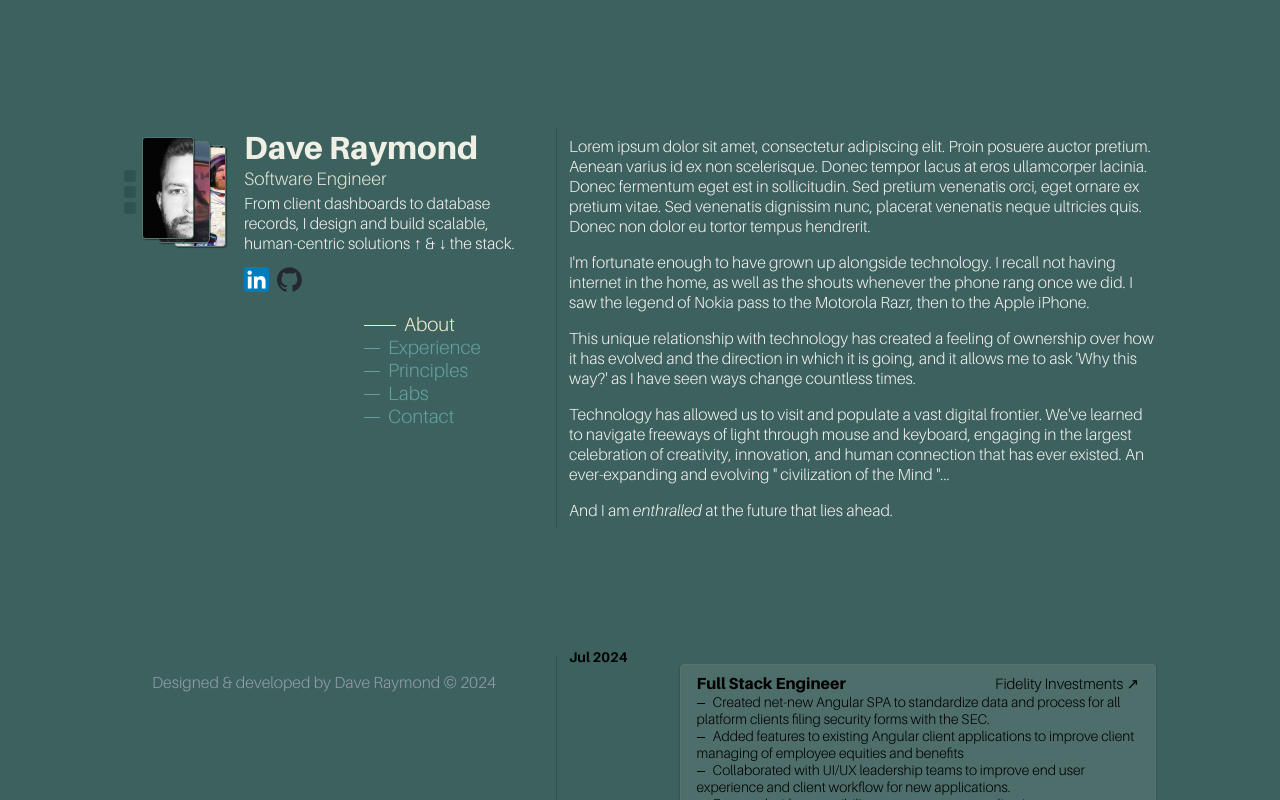
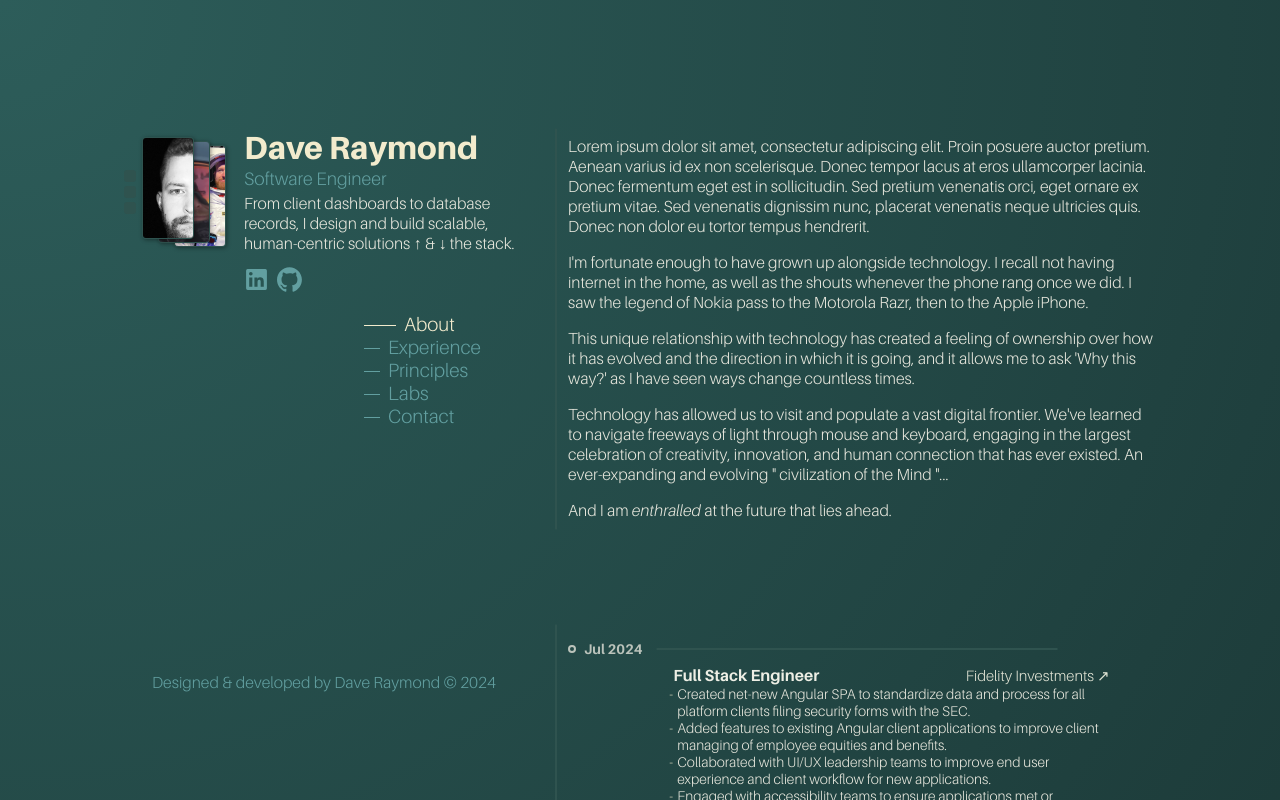
Before and after one commit to ravedaymond/portfolio-daveraymond.dev, a SvelteKit app in the folder frontend/: page / in a window 1280 px wide. Shown: the top 800 px of the page. Built offline with nearby package versions, Linux system fonts and the light colour scheme.

Commit message:
Color theme updated. Need to finalize font family and colors.

```diff
--- a/frontend/src/app.html
+++ b/frontend/src/app.html
@@ -22,6 +22,7 @@
 		font-family: var(--primary-font), sans-serif;
         font-weight: 300;
 		scroll-behavior: smooth;
+		background-color: var(--page-wrapper-background);
 	}
 
 	html, body, h1, h2, h3, h4, h5, h6, p {
--- a/frontend/src/routes/+page.svelte
+++ b/frontend/src/routes/+page.svelte
@@ -1,9 +1,24 @@
 <script>
 	let copyName = 'Dave Raymond';
 	let copyDate = new Date().getFullYear().toString();
+
+	const mgradient = {
+		x: 0,
+		y: 0
+	};
+
+	/** @param {MouseEvent} event */
+	function mousegradientmove(event) {
+		mgradient.x = event.pageX - window.scrollX;
+		mgradient.y = event.pageY - window.scrollY;
+	}
+
+
 </script>
 
+<svelte:window on:mousemove={mousegradientmove} />
 <div class="page-wrapper">
+	<span id="mouse-gradient" style="translate: calc(-50% + {mgradient.x}px) calc(-50% + {mgradient.y}px);"></span>
 	<div class="header-nav-wrapper">
 		<header>
 			<hgroup>
@@ -17,13 +32,13 @@
 			</hgroup>
 			<div>
 				<figure class="portrait">
-					<figcaption>I am a...<span>&nbsp;🖥️</span>Software Engineer.</figcaption>
+					<figcaption>I am a <span>&nbsp;🖥️</span>Software Engineer</figcaption>
 					<div class="portrait-frame">
 						<img src="/images/portraits/a.png" alt="Black and white headshot." />
 					</div>
 				</figure>
 				<figure class="portrait">
-					<figcaption hidden>I am a...<span>&nbsp;🌲</span>Outdoors Enthusiast.</figcaption>
+					<figcaption hidden>I am a <span>&nbsp;🌲</span>Outdoors Enthusiast</figcaption>
 					<div class="portrait-frame">
 						<img
 							src="/images/portraits/b.png"
@@ -32,7 +47,7 @@
 					</div>
 				</figure>
 				<figure class="portrait">
-					<figcaption hidden>I am a...<span>&nbsp;🚀Space Nerd.</span></figcaption>
+					<figcaption hidden>I am a <span>&nbsp;🚀</span>Space Nerd</figcaption>
 					<div class="portrait-frame">
 						<img
 							src="/images/portraits/c.png"
@@ -52,29 +67,25 @@
 			</div>
 			<ul>
 				<li>
-					<a href="https://linkedin.com/in/dave-raymond" target="_blank"  rel="external opener" aria-label="LinkedIn">
-						<svg xmlns="http://www.w3.org/2000/svg" height="72" viewBox="0 0 72 72" width="72">
-							<g fill="none" fill-rule="evenodd">
+					<a href="https://linkedin.com/in/dave-raymond" target="_blank"  rel="external noopener noreferrer" aria-label="LinkedIn">
+						<svg xmlns="http://www.w3.org/2000/svg" viewBox="0 0 24 24" fill="currentColor" aria-hidden="true">
 							<path
-									d="M8,72 L64,72 C68.418278,72 72,68.418278 72,64 L72,8 C72,3.581722 68.418278,-8.11624501e-16 64,0 L8,0 C3.581722,8.11624501e-16 -5.41083001e-16,3.581722 0,8 L0,64 C5.41083001e-16,68.418278 3.581722,72 8,72 Z"
-									fill="#007EBB"
+								fill-rule="evenodd"
+								clip-rule="evenodd"
+								d="M20.5 2h-17A1.5 1.5 0 002 3.5v17A1.5 1.5 0 003.5 22h17a1.5 1.5 0 001.5-1.5v-17A1.5 1.5 0 0020.5 2zM8 19H5v-9h3zM6.5 8.25A1.75 1.75 0 118.3 6.5a1.78 1.78 0 01-1.8 1.75zM19 19h-3v-4.74c0-1.42-.6-1.93-1.38-1.93A1.74 1.74 0 0013 14.19a.66.66 0 000 .14V19h-3v-9h2.9v1.3a3.11 3.11 0 012.7-1.4c1.55 0 3.36.86 3.36 3.66z"
+								fill="#629fa0"
 							/>
-								<path
-									d="M62,62 L51.315625,62 L51.315625,43.8021149 C51.315625,38.8127542 49.4197917,36.0245323 45.4707031,36.0245323 C41.1746094,36.0245323 38.9300781,38.9261103 38.9300781,43.8021149 L38.9300781,62 L28.6333333,62 L28.6333333,27.3333333 L38.9300781,27.3333333 L38.9300781,32.0029283 C38.9300781,32.0029283 42.0260417,26.2742151 49.3825521,26.2742151 C56.7356771,26.2742151 62,30.7644705 62,40.051212 L62,62 Z M16.349349,22.7940133 C12.8420573,22.7940133 10,19.9296567 10,16.3970067 C10,12.8643566 12.8420573,10 16.349349,10 C19.8566406,10 22.6970052,12.8643566 22.6970052,16.3970067 C22.6970052,19.9296567 19.8566406,22.7940133 16.349349,22.7940133 Z M11.0325521,62 L21.769401,62 L21.769401,27.3333333 L11.0325521,27.3333333 L11.0325521,62 Z"
-									fill="#FFF"
-								/>
-							</g>
 						</svg>
 					</a>
 				</li>
 				<li>
-					<a href="https://github.com/ravedaymond" target="_blank" rel="external opener" aria-label="GitHub">
+					<a href="https://github.com/ravedaymond" target="_blank" rel="external noopener noreferrer" aria-label="GitHub">
 						<svg xmlns="http://www.w3.org/2000/svg" width="98" viewBox="0 0 98 96" height="96">
 							<path
 								fill-rule="evenodd"
 								clip-rule="evenodd"
 								d="M48.854 0C21.839 0 0 22 0 49.217c0 21.756 13.993 40.172 33.405 46.69 2.427.49 3.316-1.059 3.316-2.362 0-1.141-.08-5.052-.08-9.127-13.59 2.934-16.42-5.867-16.42-5.867-2.184-5.704-5.42-7.17-5.42-7.17-4.448-3.015.324-3.015.324-3.015 4.934.326 7.523 5.052 7.523 5.052 4.367 7.496 11.404 5.378 14.235 4.074.404-3.178 1.699-5.378 3.074-6.6-10.839-1.141-22.243-5.378-22.243-24.283 0-5.378 1.94-9.778 5.014-13.2-.485-1.222-2.184-6.275.486-13.038 0 0 4.125-1.304 13.426 5.052a46.97 46.97 0 0 1 12.214-1.63c4.125 0 8.33.571 12.213 1.63 9.302-6.356 13.427-5.052 13.427-5.052 2.67 6.763.97 11.816.485 13.038 3.155 3.422 5.015 7.822 5.015 13.2 0 18.905-11.404 23.06-22.324 24.283 1.78 1.548 3.316 4.481 3.316 9.126 0 6.6-.08 11.897-.08 13.526 0 1.304.89 2.853 3.316 2.364 19.412-6.52 33.405-24.935 33.405-46.691C97.707 22 75.788 0 48.854 0z"
-								fill="#24292f"
+								fill="#629fa0"
 							/>
 						</svg>
 					</a>
@@ -116,8 +127,7 @@
 				navigate freeways of light through mouse and keyboard, engaging in the largest celebration
 				of creativity, innovation, and human connection that has ever existed. An ever-expanding and
 				evolving "
-				<a href="/declaration_of_the_independence_of_cyberspace.pdf" target="_blank" rel="opener"
-				style="text-decoration: none; color: inherit;">
+				<a href="/declaration_of_the_independence_of_cyberspace.pdf" target="_blank" style="text-decoration: none; color: inherit;">
 					civilization of the Mind
 				</a>"...
 			</p>
@@ -127,13 +137,13 @@
 			<h2 class="sr-only">Experience</h2>
 			<div class="exp-container">
 				<time datetime="2024-07">Jul 2024</time>
-				<section class="exp-card">
+				<a href="https://www.fidelity.com/" target="_blank" rel="external noopener noreferrer nofollow">
+					<section class="exp-details">
 						<hgroup>
 							<h3>Full Stack Engineer</h3>
-						<p><span class="sr-only">at</span>
-							<a href="https://www.fidelity.com/" target="_blank" rel="external opener nofollow">
+							<p>
+								<span class="sr-only">at</span>
 								Fidelity Investments<span>&nbsp;&nearr;</span>
-							</a>
 							</p>
 						</hgroup>
 						<ul>
@@ -143,7 +153,7 @@
 							</li>
 							<li>
 								Added features to existing Angular client applications to improve client managing of
-							employee equities and benefits
+								employee equities and benefits.
 							</li>
 							<li>
 								Collaborated with UI/UX leadership teams to improve end user experience and client
@@ -155,16 +165,16 @@
 							</li>
 						</ul>
 					</section>
+				</a>
 			</div>
 			<div class="exp-container">
 				<time datetime="2022-06">Jun 2022</time>
-				<section class="exp-card">
+				<a href="https://www.fidelity.com/" target="_blank" rel="external noopener noreferrer nofollow">
+					<section class="exp-details">
 						<hgroup>
 							<h3>Software Engineer</h3>
-						<p><span class="sr-only">at</span>
-							<a href="https://www.fidelity.com/" target="_blank" rel="external opener nofollow">
-								Fidelity Investments<span>&nbsp;&nearr;</span>
-							</a>
+							<p>
+								<span class="sr-only">at</span>Fidelity Investments<span>&nbsp;&nearr;</span>
 							</p>
 						</hgroup>
 						<ul>
@@ -186,16 +196,16 @@
 							</li>
 						</ul>
 					</section>
+				</a>
 			</div>
 			<div class="exp-container">
 				<time datetime="2019-05">May 2019</time>
-				<section class="exp-card">
+				<a href="https://jobs.fidelity.com/students/leap-program/" target="_blank" rel="external noreferrer noopener nofollow">
+					<section class="exp-details">
 						<hgroup>
 							<h3>LEAP Associate Software Engineer</h3>
-						<p><span class="sr-only">at</span>
-							<a href="https://www.fidelity.com/" target="_blank" rel="external opener nofollow">
-								Fidelity Investments<span>&nbsp;&nearr;</span>
-							</a>
+							<p>
+								<span class="sr-only">at</span>Fidelity Investments<span>&nbsp;&nearr;</span>
 							</p>
 						</hgroup>
 						<ul>
@@ -210,6 +220,7 @@
 							</li>
 						</ul>
 					</section>
+				</a>
 			</div>
 			<div class="exp-container">
 				<time datetime="2019-01">Jan 2019</time>
@@ -253,7 +264,7 @@
 		</section>
 	</main>
 	<footer>
-		<a href="https://github.com/ravedaymond">
+		<a href="https://github.com/ravedaymond" target="_blank" rel="external noopener noreferrer" aria-label="GitHub">
 			Designed &amp; developed by {copyName} &copy; {copyDate}
 		</a>
 	</footer>
@@ -263,27 +274,8 @@
 
 	:root {
 		/* Color variables */
-		--c-polar-1: #2e3440;
-		--c-polar-2: #3b4252;
-		--c-polar-3: #434c5e;
-		--c-polar-4: #4c566a;
-		--c-snow-1: #d8dee9;
-		--c-snow-2: #e5e9f0;
-		--c-snow-3: #eceff4;
-
-		--c-frost-1: #8fbcbb;
-		--c-frost-2: #88c0d0;
-		--c-frost-3: #81a1c1;
-		--c-frost-4: #5e81ac;
-
-		--c-aurora-red: #bf616a;
-		--c-aurora-orange: #d08770;
-		--c-aurora-yellow: #ebcb8b;
-		--c-aurora-green: #a3be8c;
-		--c-aurora-purple: #b48ead;
-
-
 		--c1-primary-pine-green: #2d5d5a; /* light text */
+		--c1-primary-pine-green-dark: #122524;
 		--c1-secondaryA1-cloud-nine: #eeefe5;
 		--c1-secondaryA2-silken-pine: #e0e3d4;
 		--c1-secondaryB1-sebring-white: #e7e7dd;
@@ -300,56 +292,62 @@
 		--c2-secondaryA2-coastline: #919da8;
 		--c2-secondaryB1-pale-celery: #f2ebcd;
 		--c2-secondaryB2-hazy-blue: #92c6bb;
-		--c2-shade1-mountain-mist: rgb(212, 221, 220);
-		--c2-shade2-wales-gray: rgb(185, 197, 195);
-		--c2-shade3-mount-saint-anne: rgb(163, 176, 174);
-		--c2-shade4-atmospheric: rgb(136, 157, 154);
-		--c2-shade5-dartsmouth-green: rgb(116, 142, 136);
+		--c2-shade1-mountain-mist: #d4dddc;
+		--c2-shade2-wales-gray: #b9c5c3;
+		--c2-shade3-mount-saint-anne: #a3b0ae;
+		--c2-shade4-atmospheric: #889d9a;
+		--c2-shade5-dartsmouth-green: #748e88;
 		--c2-shade6-verdigris: #55756c; /* light text */
-
-		--color-text-light: #EFEFEF;
-		--color-text-dark: #1A1A1A;
 
 
 		/* Element color variables */
-		--text-primary: var(--color-text-light);
-		--text-selection: var(--c-aurora-purple);
-		--text-selection-bg: var(--c-frost-2);
+		--text-primary: var(--c1-secondaryB1-sebring-white);
+		--text-suppressed: var(--c1-secondaryB2-tranquility);
+		--text-selection: var(--c1-shade1-crystal-blue);
+		--text-selection-bg: var(--c1-shade5-casco-bay);
 
-		--page-wrapper-background: var(--c2-primary-dragonfly);
+		--page-wrapper-background: var(--c1-primary-pine-green-dark);
+		--mouse-gradient: var(--c1-primary-pine-green);
 
-		--header-heading: var(--c1-secondaryA1-cloud-nine);
-		--header-subheading: var(--c1-secondaryA2-silken-pine);
-		--header-description: var(--color-text-light);
+		--header-heading: var(--c2-secondaryB1-pale-celery);
+		--header-subheading: var(--c1-shade4-majestic-blue);
+		--header-description: var(--text-primary);
 
-		--portrait-frame: var(--c2-shade6-verdigris);
+		--portrait-frame: var(--c1-shade6-yukon-green);
 		--portrait-frame-hover: var(--c1-shade4-majestic-blue);
 		--portrait-frame-shadow: rgba(0, 0, 0, 0.4);
 		--portrait-radio-background: var(--c1-shade6-yukon-green);
-		--portrait-radio-hover: var(--c2-shade6-verdigris);
-		--portrait-radio-checked: var(--c1-secondaryA2-silken-pine);
+		--portrait-radio-hover: var(--c1-shade5-casco-bay);
+		--portrait-radio-checked: var(--c1-shade4-majestic-blue);
 
 		--nav-indicator-inactive: var(--c1-shade4-majestic-blue);
-		--nav-indicator-hover: var(--c2-secondaryB2-hazy-blue);
+		--nav-indicator-hover: var(--c1-shade3-tranquil-blue);
 		--nav-indicator-active: var(--c2-secondaryB1-pale-celery);
 		--nav-text-inactive: var(--c1-shade4-majestic-blue);
-		--nav-text-hover: var(--c2-secondaryB2-hazy-blue);
+		--nav-text-hover: var(--c1-shade3-tranquil-blue);
 		--nav-text-active: var(--c2-secondaryB1-pale-celery);
 
-		--exp-card-background: color-mix(in srgb, var(--c1-secondaryA1-cloud-nine) 10%, rgba(0, 0, 0, 0) 100%);
-		--exp-card-background-hover: color-mix(in srgb, var(--c1-secondaryA1-cloud-nine) 20%, rgba(0, 0, 0, 0) 100%);
-		--exp-card-border: var(--c2-shade6-verdigris);
-		--exp-card-border-hover: var();
-		--exp-card-shadow: rgba(0, 0, 0, 0.4);
-		--exp-card-shadow-hover: rgba(0, 0, 0, 0.4);
+		--main-section-border: var(--c1-shade6-yukon-green);
+		--main-section-view-more: var(--c1-shade4-majestic-blue);
+		--main-section-view-more-hover: var(--c1-shade3-tranquil-blue);
 
-		--footer-text: var(--c2-secondaryA2-coastline);
-		--footer-text-hover: var(--c2-secondaryB2-hazy-blue);
+		--exp-details-header-role: var(--c1-secondaryA1-cloud-nine);
+		--exp-details-header-at: var(--c1-secondaryA2-silken-pine);
+		--exp-details-list-style-color: var(--c2-secondaryB1-pale-celery);
+		--exp-details-background: color-mix(in srgb, var(--c1-secondaryA1-cloud-nine) 10%, rgba(0, 0, 0, 0) 100%);
+		--exp-details-background-hover: color-mix(in srgb, var(--c1-secondaryA1-cloud-nine) 100%, rgba(0, 0, 0, 0) 100%);
+		--exp-details-border: var(--c1-shade6-yukon-green);
+		--exp-details-border-hover: var();
+		--exp-details-shadow: rgba(0, 0, 0, 0.4);
+		--exp-details-shadow-hover: rgba(0, 0, 0, 0.4);
+
+		--footer-text: var(--c1-shade4-majestic-blue);
+		--footer-text-hover: var(--c1-shade3-tranquil-blue);
 	}
 
 	::selection {
 		color: var(--text-selection);
-		/* background: var(--text-selection-bg); */
+		background: var(--text-selection-bg);
 	}
 
 	.select-off {
@@ -370,7 +368,27 @@
 		display: inline-block;
 	}
 
+	#mouse-gradient {
+		--size: 6000px;
+		position: fixed;
+		display: flex;
+		border-radius: 50%;
+		width: var(--size);
+		height: var(--size);
+		background: radial-gradient(circle, var(--mouse-gradient) 0%, var(--page-wrapper-background) 60%);
+		pointer-events: none;
+		z-index: -1;
+	}
+
+	#mouse-gradient::after {
+		content: "";
+		width: 16px;
+		height: 16px;
+		border: 1px solid black;
+	}
+
 	.page-wrapper {
+		position: relative;
 		--content-padding: 128px;
 		display: grid;
 		grid-template-columns: 1fr 400px 600px 1fr;
@@ -381,6 +399,7 @@
 		column-gap: 2em;
 
 		background-color: var(--page-wrapper-background);
+		z-index: 0;
 	}
 
 	.header-nav-wrapper {
@@ -460,10 +479,11 @@
 
 		border: 1px solid var(--portrait-frame);
 		border-radius: 4px;
-		box-shadow: 1px 1px 1px var(--portrait-frame-shadow);
+		box-shadow: 1px 1px 4px var(--portrait-frame-shadow);
 
 		transform: rotate(var(--portrait-frame-rot));
 		overflow: hidden;
+		transition-duration: 0.3s;
 	}
 
 	/* Expand frames on hover */
@@ -540,6 +560,7 @@
 		height: 12px;
 		border-radius: 25%;
 		box-shadow: inset 12px 12px var(--portrait-radio-background);
+		transition-duration: 0.2s;
 	}
 
 	header > div > fieldset > input[type='radio']:hover {
@@ -573,6 +594,14 @@
 		height: 25px;
 	}
 
+	header > ul svg path:first-child {
+		transition-duration: 0.2s;
+	}
+
+	header > ul svg:hover path:first-child {
+		fill: var(--c1-shade3-tranquil-blue);
+	}
+
 	nav {
 		grid-area: n;
 		height: min-content;
@@ -599,6 +628,7 @@
 		width: 16px;
 		margin-right: 8px;
 		border-bottom: 1px solid var(--nav-indicator-inactive);
+		transition-duration: 0.3s;
 	}
 
 	nav > ul > li:hover {
@@ -634,15 +664,40 @@
 	}
 
 	main > section {
+		position: relative;
 		display: flex;
 		flex-direction: column;
 		margin-top: var(--content-padding);
 		padding-left: 12px;
-		border-left: 1px solid var(--c1-shade6-yukon-green);
+	}
+
+	main > section::before {
+		content: "";
+		position: absolute;
+		display: flex;
+		top: 0;
+		left: -1px;
+		height: 100%;
+		border: 1px solid  var(--main-section-border);
+		border-radius: 4px;
 	}
 
 	main > section > div:last-of-type {
 		align-self: flex-end;
+	}
+
+
+	main > section > div:last-of-type > a {
+		position: relative;
+		left: 0;
+		text-decoration: none;
+		color: var(--main-section-view-more);
+		transition-duration: 0.3s;
+	}
+
+	main > section > div:last-of-type > a:hover {
+		color: var(--main-section-view-more-hover);
+		left: 16px;
 	}
 
 	#about p {
@@ -650,91 +705,141 @@
 		color: var(--text-primary);
 	}
 
+	#experience {
+		margin-top: calc(var(--content-padding) - 32px);
+		padding-top: 32px;
+	}
+
 	.exp-container {
 		display: flex;
 	}
 
 	.exp-container > time {
+		display: flex;
 		position: relative;
-		flex-basis: 20%;
-		top: -8px;
+		align-items: center;
+		height: fit-content;
+		margin-top: -16px;
+		flex-basis: 15%;
 		font-size: 14px;
 		font-weight: 600;
+		color: var(--text-suppressed);
+		pointer-events: none;
+		user-select: none;
 	}
 
-	.exp-card {
-		flex-basis: 80%;
-		height: 100%;
-		margin: 8px 0;
-		padding: 8px 16px;
-		border: 1px solid var(--exp-card-border);
-		border-radius: 4px;
-		box-shadow: 0 1px 2px var(--exp-card-shadow);
-		background-color: var(--exp-card-background);
-		--exp-item-bg: color-mix(in srgb, #1C3F40 100%, rgb(192, 192, 192) 5%);
-		--exp-item-bg-hover: color-mix(in srgb, #1C3F40 100%, rgb(192, 192, 192) 10%);
+	.exp-container > time::before {
+		content: "";
+		display: inline-block;
+		height: 4px;
+		width: 4px;
+		margin-right: 8px;
+		border: 2px solid var(--text-suppressed);
+		border-radius: 50%;
 	}
 
-	.exp-card h3 {
-		font-size: 16px;
-	}
-	.exp-card p {
-		font-size: 14px;
+	.exp-container > time::after {
+		content: "";
+		position: absolute;
+		left: 100%;
+		width: 400px;
+		border-radius: 4px;
+		border: 1px solid var(--main-section-border);
+
 	}
 
-	.exp-card > hgroup {
+	.exp-container > a {
+		display: flex;
+		flex-basis: 80%;
+		text-decoration: none;
+	}
+
+	@property --prop-exp-details-bg-color {
+		syntax: "<color>";
+		initial-value: transparent;
+		inherits: false;
+	}
+
+	@property --prop-exp-details-border-color-1 {
+		syntax: "<color>";
+		initial-value: transparent;
+		inherits: false;
+	}
+
+	@property --prop-exp-details-border-color-2 {
+		syntax: "<color>";
+		initial-value: transparent;
+		inherits: false;
+	}
+
+	.exp-details {
+		margin-bottom: 16px;
+		padding: 8px 16px;
+		border: 1px solid transparent;
+		border-radius: 4px;
+		background: linear-gradient(var(--prop-exp-details-bg-color), var(--prop-exp-details-bg-color)) padding-box,
+					linear-gradient(30deg, var(--prop-exp-details-border-color-1), var(--prop-exp-details-border-color-2)) border-box;
+		--t: 0.6s;
+		transition: --prop-exp-details-bg-color var(--t),
+					--prop-exp-details-border-color-1 var(--t),
+					--prop-exp-details-border-color-2 var(--t);
+	}
+
+	.exp-details:hover {
+		--prop-exp-details-bg-color: var(--mouse-gradient);
+		--prop-exp-details-border-color-1: var(--main-section-border);
+		--prop-exp-details-border-color-2: var(--nav-indicator-hover);
+	}
+
+	.exp-details > hgroup {
 		display: flex;
 		flex-direction: row;
 		flex-wrap: wrap;
 		align-items: center;
 	}
 
-	.exp-card > hgroup > h3 {
+	.exp-details > hgroup > h3 {
 		flex-basis: 65%;
 		justify-self: flex-start;
+		font-size: 16px;
+		font-weight: 600;
+		color: var(--exp-details-header-role);
 	}
 
-	.exp-card > hgroup > p:first-of-type {
+	.exp-details > hgroup > p {
 		flex-basis: 35%;
 		text-align: right;
 		font-size: 15px;
+		color: var(--exp-details-header-at);
 	}
 
-	.exp-card a {
-		color: inherit;
-		text-decoration: none;
+	.exp-details > hgroup > p > span:last-child {
+		position: relative;
+		left: 0;
+		bottom: 0;
+		transition-duration: 0.3s;
 	}
 
-	.exp-card a:hover {
-		text-decoration: underline;
+	.exp-details:hover > hgroup > p > span:last-child {
+		position: relative;
+		left: 6px;
+		bottom: 6px;
 	}
 
-	.exp-card ul {
+	.exp-details > ul {
 		margin: 0;
 		padding: 0;
+		color: var(--header-description);
 	}
 
-	.exp-card li {
-		list-style: none;
+	.exp-details > ul > li {
+		list-style: "-" outside;
 		font-size: 14px;
+		padding-left: 4px;
 	}
 
-	.exp-card li:before {
-		content: "";
-		display: inline-block;
-		width: 8px;
-		height: 0px;
-		margin-right: 8px;
-		border-bottom: 1px solid black;
-		vertical-align: middle;
-		text-indent: 8px;
-	}
-
-	.exp-card:hover {
-		box-shadow: 0 2px 2px var(--exp-card-shadow-hover);
-		background-color: var(--exp-card-background-hover);
-		/* background: linear-gradient(45deg, var(--exp-item-bg), var(--exp-item-bg-hover)) padding-box,
-					linear-gradient(45deg, #37705F, #52A27A) border-box; */
+	.exp-details > ul > li::marker {
+		color: var(--exp-details-list-style-color);
 	}
 
 	footer {
--- /dev/null
+++ b/frontend/src/routes/components/ExperienceItem.svelte
@@ -0,0 +1,112 @@
+<script>
+
+</script>
+
+
+<div class="experience-item">
+    <time datetime="2019-05">May 2019</time>
+    <a href="https://jobs.fidelity.com/students/leap-program/" target="_blank" rel="external opener nofollow">
+        <section class="exp-details">
+            <hgroup>
+                <h3>LEAP Associate Software Engineer</h3>
+                <p>
+                    <span class="sr-only">at</span>Fidelity Investments<span>&nbsp;&nearr;</span>
+                </p>
+            </hgroup>
+            <ul>
+                <li>
+                    Improved UI/UX, refactored, and modernized internal social media messaging board
+                    application using Angular.
+                </li>
+                <li>Developed back-end web APIs using Node.js and Spring Boot.</li>
+                <li>
+                    Worked with relational and non-relational database solutions such as Oracle, MySQL, and
+                    MongoDB.
+                </li>
+            </ul>
+        </section>
+    </a>
+</div>
+
+<style>
+    div {
+		display: flex;
+	}
+
+	time {
+		position: relative;
+		margin-top: -16px;
+		flex-basis: 20%;
+		font-size: 14px;
+		font-weight: 600;
+		color: var(--exp-details-list-bullet);
+	}
+
+	time::before {
+		content: "";
+		display: inline-block;
+		width: 4px;
+		height: 4px;
+		margin-right: 8px;
+		border: 2px solid var(--exp-details-list-bullet);
+		border-radius: 50%;
+		vertical-align: middle;
+	}
+
+	a {
+		display: flex;
+		flex-basis: 80%;
+		text-decoration: none;
+	}
+
+	section {
+		margin-bottom: 16px;
+		padding: 8px 16px;
+		border: 2px solid var(--exp-details-border);
+		border-radius: 4px;
+		transition-duration: 0.3s;
+	}
+
+	section:hover {
+		border: 2px solid var(--exp-details-border);
+		box-shadow: 0 1px 2px var(--exp-details-shadow);
+		background-color: var(--exp-details-background);
+		/* background-color: var(--exp-details-background-hover); */
+		/* background: linear-gradient(45deg, var(--exp-item-bg), var(--exp-item-bg-hover)) padding-box,
+					linear-gradient(45deg, #37705F, #52A27A) border-box; */
+	}
+
+	hgroup {
+		display: flex;
+		flex-direction: row;
+		flex-wrap: wrap;
+		align-items: center;
+	}
+
+	h3 {
+		flex-basis: 65%;
+		justify-self: flex-start;
+		font-size: 16px;
+		font-weight: 600;
+		color: var(--exp-details-header-role);
+	}
+
+	p {
+		flex-basis: 35%;
+		text-align: right;
+		font-size: 15px;
+		color: var(--exp-details-header-at);
+	}
+
+	ul {
+		margin: 0;
+		padding: 0;
+		color: var(--header-description);
+	}
+
+	li {
+		list-style: "-" outside;
+		font-size: 14px;
+		padding-left: 4px;
+	}
+</style>
```
Lines whose indentation alone changed are shown as unchanged.
